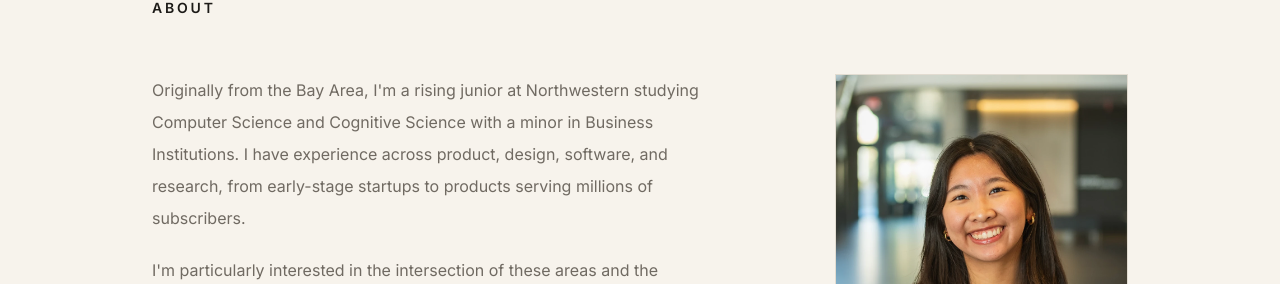
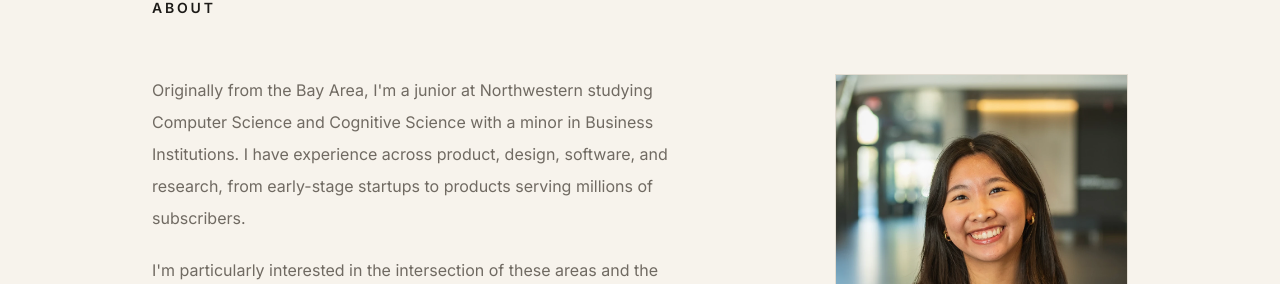
Before and after one commit to kaitlync31/portfolio, a Next.js app: page / in a window 1280 px wide. Shown: the part 5192-5476 px from the top of the page. Built offline with nearby package versions, Linux system fonts and the light colour scheme.

Commit message:
About: change 'rising junior' to 'junior'
Co-Authored-By: Claude Sonnet 5 <noreply@anthropic.com>

```diff
--- a/src/components/About.tsx
+++ b/src/components/About.tsx
@@ -14,7 +14,7 @@ export default function About() {
       <div className="grid gap-12 sm:grid-cols-12">
         <div className="space-y-5 font-sans text-base leading-8 text-stone sm:col-span-7">
           <p>
-            Originally from the Bay Area, I&apos;m a rising junior at
+            Originally from the Bay Area, I&apos;m a junior at
             Northwestern studying Computer Science and Cognitive Science
             with a minor in Business Institutions. I have experience across
             product, design, software, and research, from early-stage
```
